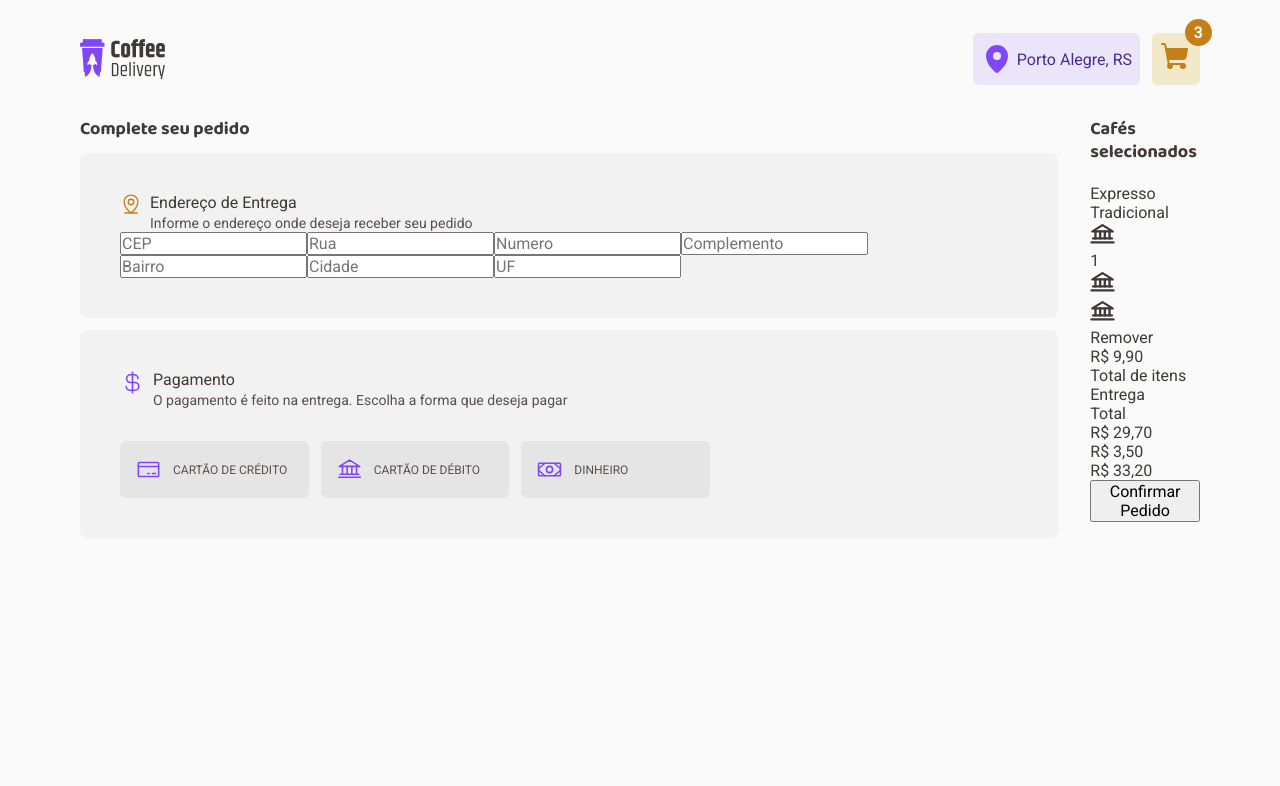
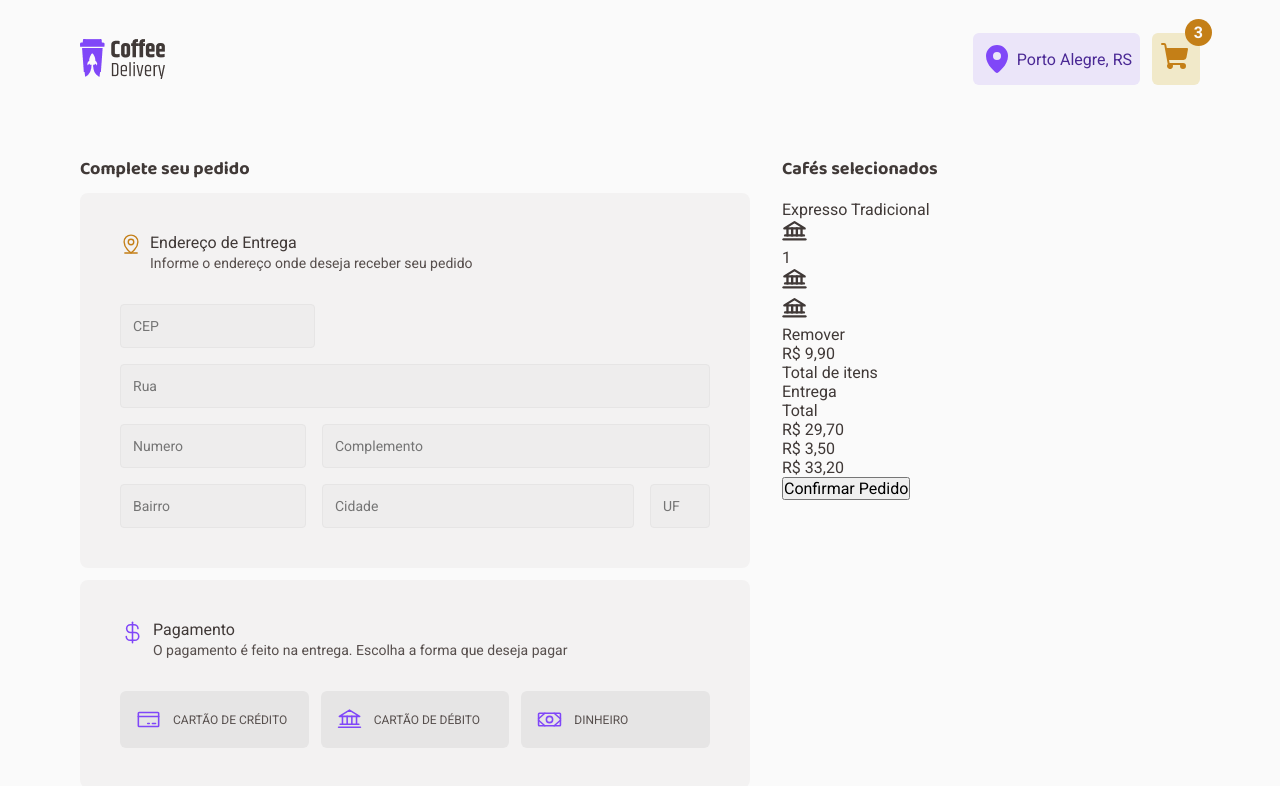
Before and after one commit to viniciusmartins1/react-coffee-delivery, a React (Vite) app: page /checkout in a window 1280 px wide. Shown: the top 786 px of the page. Built offline with nearby package versions, Linux system fonts and the light colour scheme.

Commit message:
style: form style complete

```diff
--- a/src/pages/Checkout/index.tsx
+++ b/src/pages/Checkout/index.tsx
@@ -12,6 +12,8 @@ import {
   DeliveryInfo,
   FormContent,
   PaymentsMethods,
+  FormGridStyle,
+  InputForm,
 } from "./styles";
 
 export function Checkout() {
@@ -27,15 +29,19 @@ export function Checkout() {
               <p>Informe o endereço onde deseja receber seu pedido</p>
             </div>
           </DeliveryInfo>
-          <form action="">
-            <input type="text" placeholder="CEP" />
-            <input type="text" placeholder="Rua" />
-            <input type="number" placeholder="Numero" />
-            <input type="text" placeholder="Complemento" />
-            <input type="text" placeholder="Bairro" />
-            <input type="text" placeholder="Cidade" />
-            <input type="text" placeholder="UF" />
-          </form>
+          <FormGridStyle action="">
+            <InputForm widthInput={195} type="text" placeholder="CEP" />
+            <InputForm type="text" placeholder="Rua" />
+            <div>
+              <InputForm type="number" placeholder="Numero" />
+              <InputForm flex1 type="text" placeholder="Complemento" />
+            </div>
+            <div>
+              <InputForm type="text" placeholder="Bairro" />
+              <InputForm flex1 type="text" placeholder="Cidade" />
+              <InputForm widthInput={60} type="text" placeholder="UF" />
+            </div>
+          </FormGridStyle>
         </FormContent>
         <FormContent>
           <DeliveryInfo iconColor="purple">
--- a/src/pages/Checkout/styles.ts
+++ b/src/pages/Checkout/styles.ts
@@ -4,6 +4,7 @@ import { DefaultContainer } from "../Home/styles";
 export const CheckoutContainer = styled(DefaultContainer)`
   display: flex;
   gap: 32px;
+  margin-top: 40px;
 `;
 
 export const SectionForm = styled.section`
@@ -81,3 +82,43 @@ export const PaymentsMethods = styled.ul`
     }
   }
 `;
+
+export const FormGridStyle = styled.form`
+  margin-top: 32px;
+  display: flex;
+  flex-direction: column;
+  gap: 16px;
+
+  input {
+    border-radius: 4px;
+    padding: 12px;
+    background-color: ${({ theme }) => theme["gray-300"]};
+    border: 1px solid;
+    border-color: ${({ theme }) => theme["gray-400"]};
+    font-size: 14px;
+    line-height: 18px;
+  }
+
+  div {
+    display: flex;
+    gap: 16px;
+    width: 100%;
+  }
+`;
+
+interface InputFormProps {
+  flex1?: boolean;
+  widthInput?: number;
+}
+
+export const InputForm = styled.input<InputFormProps>`
+  border-radius: 4px;
+  padding: 12px;
+  background-color: ${({ theme }) => theme["gray-300"]};
+  border: 1px solid;
+  border-color: ${({ theme }) => theme["gray-400"]};
+  font-size: 14px;
+  line-height: 18px;
+  flex: ${(props) => (props.flex1 ? 1 : 0)};
+  width: ${(props) => (props.widthInput ? props.widthInput + "px" : "auto")};
+`;
```
